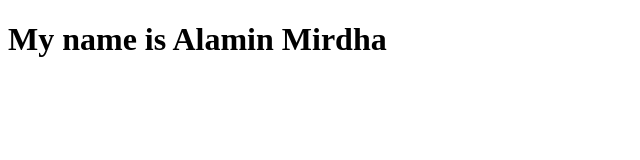
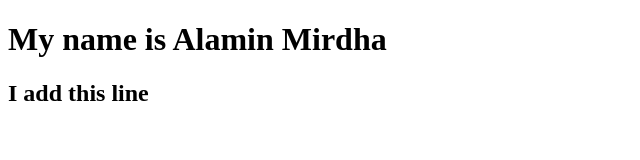
Before and after one commit to Alamin8/my-first-website, a plain HTML site: page index.html in a window 1280 px wide. Shown: the whole page, without its empty margins (0-640 px from the left). Drawn offline with Linux system fonts and the light colour scheme.

Commit message:
i add something

```diff
--- a/index.html
+++ b/index.html
@@ -7,5 +7,6 @@
 </head>
 <body>
     <h1>My name is Alamin Mirdha</h1>
+    <h2>I add this line</h2>
 </body>
 </html>
```
